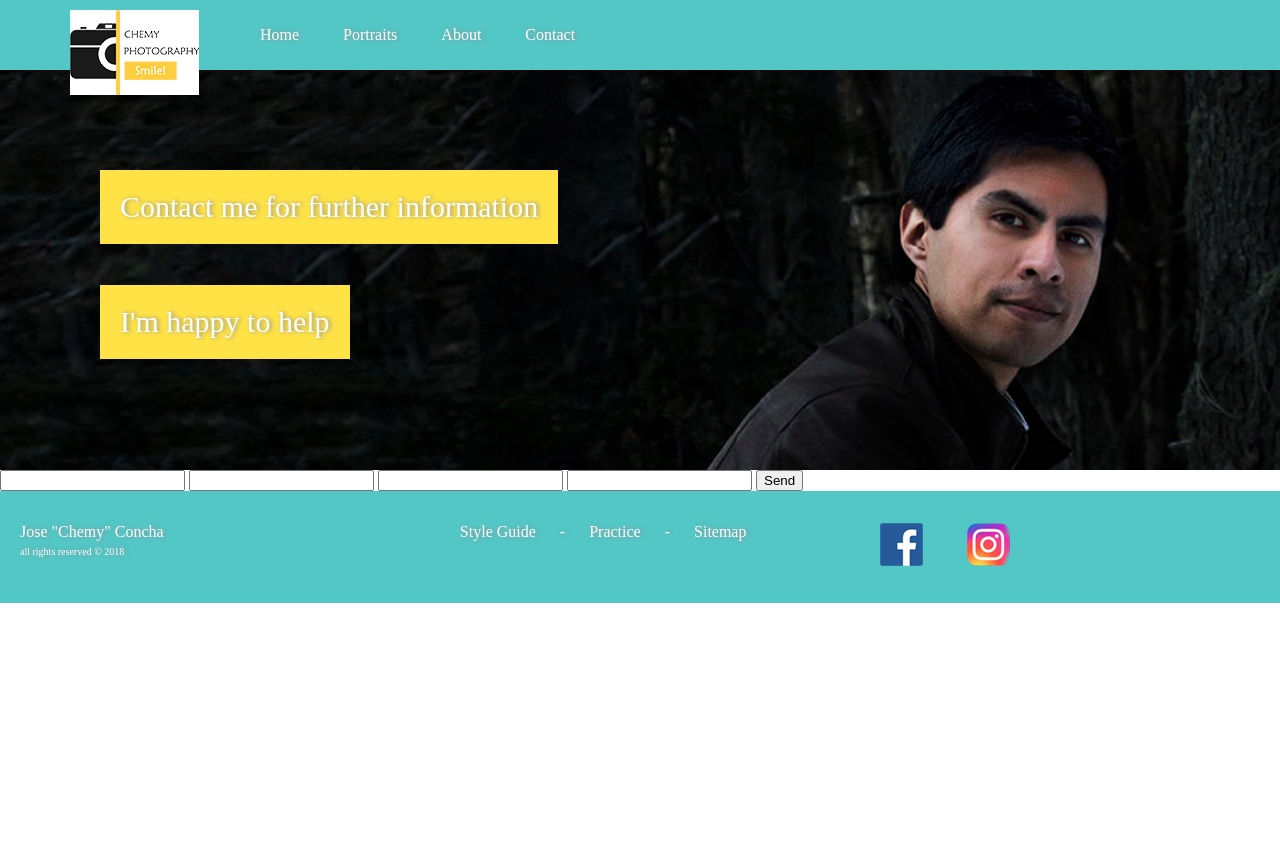
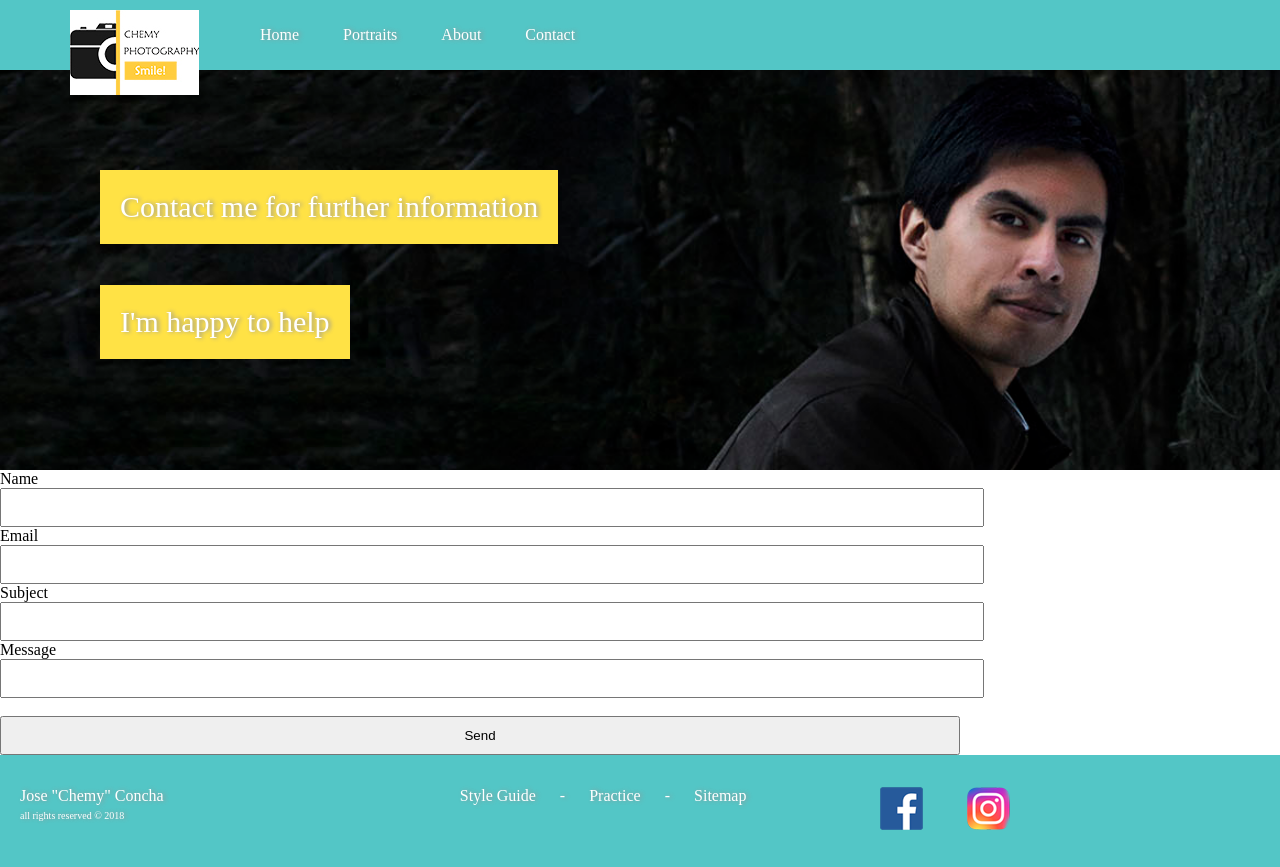
Before and after one commit to Ch3my/COMM-310, a PHP site: page /contact.html in a window 1280 px wide. Before the commit the page ends 603 px from the top, so only its background shows below. Run offline with PHP 8.4, Linux system fonts and the light colour scheme; some web fonts are replaced.

Commit message:
form css

```diff
--- a/ch-photo/contact.html
+++ b/ch-photo/contact.html
@@ -22,7 +22,7 @@
                 <a href="about.html">About</a>
             </li>
             <li>
-                <a href="contact.html">Contact</a>
+                <a href="contact.html" class="active">Contact</a>
             </li>
         </ul>
     </nav>
@@ -34,14 +34,15 @@
     </header>
     <main>
         <form action="#">
-            <label for="name"></label>
+            <label for="name">Name</label>
             <input type="text" name="name">
-            <label for="email"></label>
+            <label for="email">Email</label>
             <input type="text" name="email">
-            <label for="subject"></label>
+            <label for="subject">Subject</label>
             <input type="text" name="subject">
-            <label for="message"></label>
+            <label for="message">Message</label>
             <input type="text" name="message">
+            <br/>
             <input type="submit" value="Send">
         </form>
     </main>
--- a/ch-photo/style.css
+++ b/ch-photo/style.css
@@ -63,7 +63,8 @@ nav img {
 	/* other styles */
 }
 active{
-
+	color: black;
+	font-size: 1.4em;
 }
 /* -------------------------------------------------- */
 /* --------- Headers: Portrait and home page ----------- */
@@ -121,6 +122,24 @@ figure img:hover {
 figure img:nth-child(2){
 	margin: 0 20px;
 }
+/* -------------------------------------------------- */
+/* ---------            contact               ----------- */
+/* -------------------------------------------------- */
+form {
+	max-width: 960px;
+}
+form input{
+	display: block;
+	width: 100%;
+	padding:10px;
+}
+form .submit {
+	background-clip: #FFD46B;
+	padding: 10px;
+	width: 30px;
+}
+
+
 /* -------------------------------------------------- */
 /* ---------            Footer               ----------- */
 /* -------------------------------------------------- */
```
